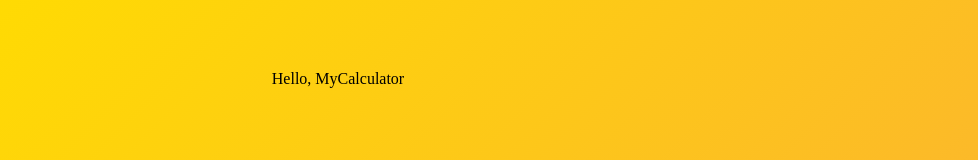
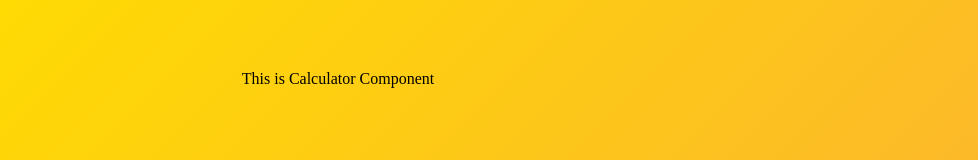
Before and after one commit to Sa2Knight/vue3_2_calculator, a Vue app: page / in a window 1280 px wide. Shown: the part 329-489 px from the top of the page, without its empty margins (302-1280 px from the left). Built offline with nearby package versions, Linux system fonts and the light colour scheme.

Commit message:
Calculator コンポーネントを切り出し

```diff
--- a/src/App.vue
+++ b/src/App.vue
@@ -1,13 +1,15 @@
 <template>
-  Hello, MyCalculator
+  <calculator />
 </template>
 
 <script lang="ts">
 import { defineComponent } from 'vue'
+import Calculator from "./components/Calculator.vue";
 
 export default defineComponent({
   name: 'App',
   components: {
+    Calculator
   }
 })
 </script>
--- /dev/null
+++ b/src/components/Calculator.vue
@@ -0,0 +1,13 @@
+<template>
+  This is Calculator Component
+</template>
+
+<script lang="ts">
+import { defineComponent } from 'vue'
+
+export default defineComponent({
+})
+</script>
+
+<style lang="scss" scoped>
+</style>
```
